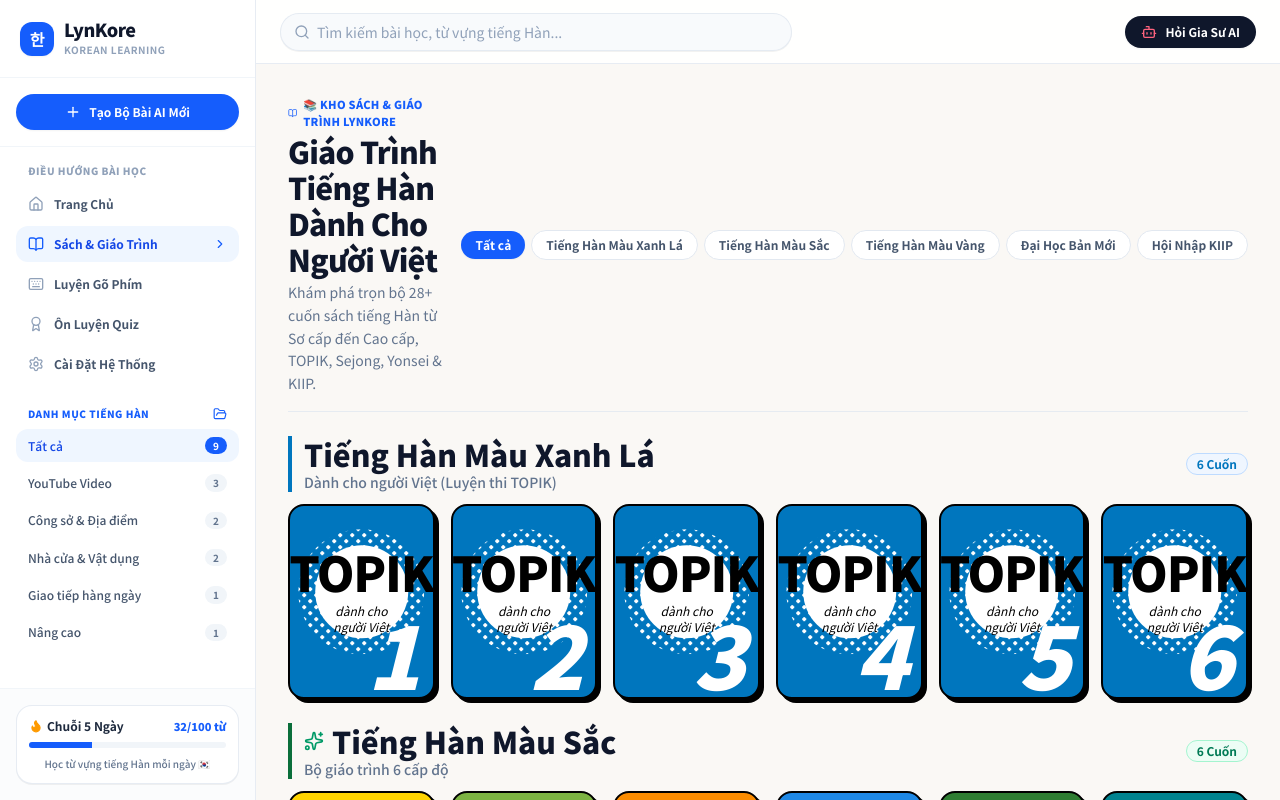
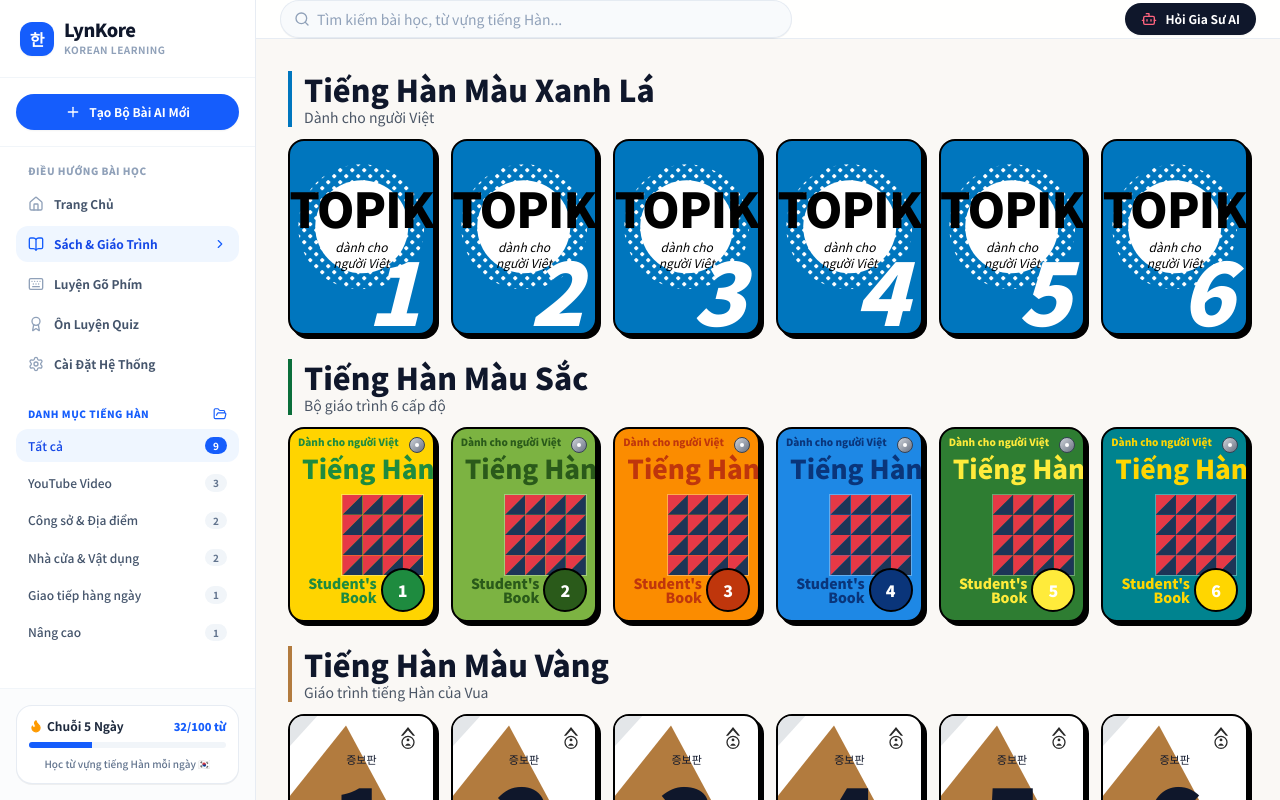
Before and after one commit to bbqqvv/korean-mcp, a Next.js app: page /books in a window 1280 px wide. Built offline with nearby package versions, Linux system fonts and the light colour scheme.

Commit message:
feat(books): remove top header/title block completely as requested

```diff
--- a/src/app/books/page.tsx
+++ b/src/app/books/page.tsx
@@ -7,24 +7,13 @@
 import CreateDeckModal from '@/components/create-deck-modal';
 import AITutorDrawer from '@/components/ai-tutor-drawer';
 import { useTheme } from '@/lib/theme-context';
-import { BookOpen, Sparkles, Bookmark, GraduationCap, FileText } from 'lucide-react';
 
 export default function BooksPage() {
   const { themeConfig } = useTheme();
   const [isMobileSidebarOpen, setIsMobileSidebarOpen] = useState(false);
   const [isCreateModalOpen, setIsCreateModalOpen] = useState(false);
   const [isAITutorOpen, setIsAITutorOpen] = useState(false);
-  const [selectedCategory, setSelectedCategory] = useState<string>('Tất cả');
   const [searchQuery, setSearchQuery] = useState<string>('');
-
-  const categories = [
-    'Tất cả',
-    'Tiếng Hàn Màu Xanh Lá',
-    'Tiếng Hàn Màu Sắc',
-    'Tiếng Hàn Màu Vàng',
-    'Đại Học Bản Mới',
-    'Hội Nhập KIIP'
-  ];
 
   // SVG component for Yonsei Banner
   const YonseiBannerSVG = () => (
@@ -71,56 +60,13 @@
           onOpenAITutor={() => setIsAITutorOpen(true)}
         />
 
-        <main className="flex-1 overflow-y-auto p-4 sm:p-6 lg:p-8 space-y-6 pb-28 md:pb-12 max-w-6xl w-full mx-auto [-ms-overflow-style:none] [scrollbar-width:none] [&::-webkit-scrollbar]:hidden">
-          {/* CLEAN ELEGANT PAGE HEADER (STATS REMOVED) */}
-          <div className="flex flex-col sm:flex-row sm:items-center justify-between gap-4 border-b border-slate-200/80 pb-4">
-            <div className="space-y-1">
-              <div className="flex items-center gap-2">
-                <span className={`text-[11px] ${themeConfig.primaryText} font-extrabold tracking-wide uppercase flex items-center gap-1.5`}>
-                  <BookOpen className="w-3.5 h-3.5" /> 📚 KHO SÁCH &amp; GIÁO TRÌNH LYNKORE
-                </span>
-              </div>
-              <h1 className="text-xl sm:text-2xl lg:text-3xl font-black text-slate-900 tracking-tight">
-                Giáo Trình Tiếng Hàn Dành Cho Người Việt
-              </h1>
-              <p className="text-xs sm:text-sm text-slate-500 max-w-2xl leading-relaxed">
-                Khám phá trọn bộ 28+ cuốn sách tiếng Hàn từ Sơ cấp đến Cao cấp, TOPIK, Sejong, Yonsei &amp; KIIP.
-              </p>
-            </div>
-
-            {/* CATEGORY FILTER PILLS */}
-            <div className="flex items-center gap-1.5 overflow-x-auto pb-1 sm:pb-0 shrink-0 [-ms-overflow-style:none] [scrollbar-width:none] [&::-webkit-scrollbar]:hidden">
-              {categories.map((cat) => (
-                <button
-                  key={cat}
-                  onClick={() => setSelectedCategory(cat)}
-                  className={`px-3.5 py-1.5 rounded-full text-xs font-bold transition-all shrink-0 ${
-                    selectedCategory === cat
-                      ? `${themeConfig.primaryBg} text-white shadow-xs`
-                      : 'bg-white border border-slate-200 text-slate-600 hover:text-slate-900 hover:bg-slate-50'
-                  }`}
-                >
-                  {cat}
-                </button>
-              ))}
-            </div>
-          </div>
-
+        <main className="relative flex flex-col gap-6 min-h-[calc(98vh-24px)] px-4 lg:px-8 py-8 max-w-[1215px] mx-auto w-full overflow-y-auto pb-32 md:pb-16">
           {/* SECTION 1: TIẾNG HÀN MÀU XANH LÁ */}
-          {(selectedCategory === 'Tất cả' || selectedCategory === 'Tiếng Hàn Màu Xanh Lá') && (
           <section className="flex flex-col gap-3">
-              <header className="border-l-4 border-[#0076BE] pl-3 flex items-center justify-between">
-                <div>
-                  <h2 className="font-heading text-xl sm:text-2xl lg:text-3xl text-slate-900 flex items-center gap-2">
-                    Tiếng Hàn Màu Xanh Lá
-                  </h2>
-                  <p className="text-xs sm:text-sm text-slate-500 font-medium">Dành cho người Việt (Luyện thi TOPIK)</p>
-                </div>
-                <span className="px-2.5 py-0.5 bg-blue-50 text-[#0076BE] border border-blue-200 rounded-full text-xs font-bold">
-                  6 Cuốn
-                </span>
+            <header className="border-l-4 border-[#0076BE] pl-3">
+              <h2 className="font-heading text-2xl lg:text-3xl">Tiếng Hàn Màu Xanh Lá</h2>
+              <p className="text-sm text-gray-600">Dành cho người Việt</p>
             </header>
-
             <div className="grid grid-cols-3 sm:grid-cols-4 lg:grid-cols-6 gap-3 sm:gap-4">
               {[
                 { href: '/course/so-cap-1', num: '1' },
@@ -163,23 +109,13 @@
               ))}
             </div>
           </section>
-          )}
 
           {/* SECTION 2: TIẾNG HÀN MÀU SẮC */}
-          {(selectedCategory === 'Tất cả' || selectedCategory === 'Tiếng Hàn Màu Sắc') && (
           <section className="flex flex-col gap-3">
-              <header className="border-l-4 border-[#0a6e3a] pl-3 flex items-center justify-between">
-                <div>
-                  <h2 className="font-heading text-xl sm:text-2xl lg:text-3xl text-slate-900 flex items-center gap-2">
-                    <Sparkles className="w-5 h-5 text-emerald-600 inline-block" /> Tiếng Hàn Màu Sắc
-                  </h2>
-                  <p className="text-xs sm:text-sm text-slate-500 font-medium">Bộ giáo trình 6 cấp độ</p>
-                </div>
-                <span className="px-2.5 py-0.5 bg-emerald-50 text-emerald-700 border border-emerald-200 rounded-full text-xs font-bold">
-                  6 Cuốn
-                </span>
+            <header className="border-l-4 border-[#0a6e3a] pl-3">
+              <h2 className="font-heading text-2xl lg:text-3xl">Tiếng Hàn Màu Sắc</h2>
+              <p className="text-sm text-gray-600">Bộ giáo trình 6 cấp độ</p>
             </header>
-
             <div className="grid grid-cols-3 sm:grid-cols-4 lg:grid-cols-6 gap-3 sm:gap-4">
               {[
                 { href: '/course/seoul-1', bg: 'rgb(255, 212, 0)', textColor: 'rgb(30, 139, 63)', badgeBg: 'rgb(30, 139, 63)', num: '1' },
@@ -249,23 +185,13 @@
               ))}
             </div>
           </section>
-          )}
 
           {/* SECTION 3: TIẾNG HÀN MÀU VÀNG */}
-          {(selectedCategory === 'Tất cả' || selectedCategory === 'Tiếng Hàn Màu Vàng') && (
           <section className="flex flex-col gap-3">
-              <header className="border-l-4 border-[#B27B3E] pl-3 flex items-center justify-between">
-                <div>
-                  <h2 className="font-heading text-xl sm:text-2xl lg:text-3xl text-slate-900 flex items-center gap-2">
-                    <Bookmark className="w-5 h-5 text-[#B27B3E] inline-block" /> Tiếng Hàn Màu Vàng
-                  </h2>
-                  <p className="text-xs sm:text-sm text-slate-500 font-medium">Giáo trình tiếng Hàn của Vua (Sejong)</p>
-                </div>
-                <span className="px-2.5 py-0.5 bg-amber-50 text-[#B27B3E] border border-amber-200 rounded-full text-xs font-bold">
-                  8 Cuốn
-                </span>
+            <header className="border-l-4 border-[#B27B3E] pl-3">
+              <h2 className="font-heading text-2xl lg:text-3xl">Tiếng Hàn Màu Vàng</h2>
+              <p className="text-sm text-gray-600">Giáo trình tiếng Hàn của Vua</p>
             </header>
-
             <div className="grid grid-cols-3 sm:grid-cols-4 lg:grid-cols-6 gap-3 sm:gap-4">
               {[1, 2, 3, 4, 5, 6, 7, 8].map((num) => (
                 <Link key={num} href={`/course/sejong-${num}`}>
@@ -307,23 +233,13 @@
               ))}
             </div>
           </section>
-          )}
 
           {/* SECTION 4: TIẾNG HÀN ĐẠI HỌC BẢN MỚI */}
-          {(selectedCategory === 'Tất cả' || selectedCategory === 'Đại Học Bản Mới') && (
           <section className="flex flex-col gap-3">
-              <header className="border-l-4 border-[#E11D2A] pl-3 flex items-center justify-between">
-                <div>
-                  <h2 className="font-heading text-xl sm:text-2xl lg:text-3xl text-slate-900 flex items-center gap-2">
-                    <GraduationCap className="w-5 h-5 text-[#E11D2A] inline-block" /> Tiếng Hàn Đại Học Bản Mới
-                  </h2>
-                  <p className="text-xs sm:text-sm text-slate-500 font-medium">Trọng tâm từ vựng &amp; ngữ pháp (Yonsei)</p>
-                </div>
-                <span className="px-2.5 py-0.5 bg-rose-50 text-[#E11D2A] border border-rose-200 rounded-full text-xs font-bold">
-                  6 Cuốn
-                </span>
+            <header className="border-l-4 border-[#E11D2A] pl-3">
+              <h2 className="font-heading text-2xl lg:text-3xl">Tiếng Hàn Đại Học Bản Mới</h2>
+              <p className="text-sm text-gray-600">Trọng tâm từ vựng &amp; ngữ pháp</p>
             </header>
-
             <div className="grid grid-cols-3 sm:grid-cols-4 lg:grid-cols-6 gap-3 sm:gap-4">
               {[
                 { num: 1, color: 'rgb(91, 127, 184)' },
@@ -336,12 +252,46 @@
                 <Link key={item.num} href={`/course/yonsei-${item.num}`}>
                   <div className="relative aspect-[3/4] rounded-base border-2 border-border shadow-shadow overflow-hidden transition-all bg-white cursor-pointer hover:translate-x-boxShadowX hover:translate-y-boxShadowY hover:shadow-none">
                     <div className="absolute inset-x-0 top-0 h-[24%]">
-                        <YonseiBannerSVG />
+                      <svg viewBox="0 0 400 110" preserveAspectRatio="xMidYMid slice" className="w-full h-full" aria-hidden="true">
+                        <rect x="0" y="0" width="400" height="110" fill="#ffffff" />
+                        <circle cx="200" cy="55" r="38" fill="#F4A261" opacity="0.35" />
+                        <g>
+                          <path d="M 14 26 Q 22 18 30 26 Z" fill="#F4C45A" />
+                          <circle cx="22" cy="32" r="7" fill="#F5D6A9" />
+                          <circle cx="19.5" cy="31" r="0.8" fill="#333" />
+                          <circle cx="24.5" cy="31" r="0.8" fill="#333" />
+                          <circle cx="18" cy="34" r="1" fill="#F2A0AA" />
+                          <circle cx="26" cy="34" r="1" fill="#F2A0AA" />
+                          <path d="M 14 39 L 30 39 L 36 60 L 8 60 Z" fill="#E11D2A" />
+                          <path d="M 14 39 L 30 39 L 28 43 L 16 43 Z" fill="#ffffff" />
+                        </g>
+                        <g>
+                          <circle cx="68" cy="28" r="6" fill="#F4C45A" />
+                          <circle cx="65" cy="33.196" r="6" fill="#F4C45A" />
+                          <circle cx="59" cy="33.196" r="6" fill="#F4C45A" />
+                          <circle cx="56" cy="28" r="6" fill="#F4C45A" />
+                          <circle cx="59" cy="22.803" r="6" fill="#F4C45A" />
+                          <circle cx="65" cy="22.803" r="6" fill="#F4C45A" />
+                          <circle cx="62" cy="28" r="4.5" fill="#E11D2A" />
+                          <circle cx="62" cy="28" r="2.1" fill="#ffffff" />
+                        </g>
+                      </svg>
                     </div>
                     <div className="absolute inset-x-0 bottom-[6%] h-[24%]">
-                        <div className="w-full h-full transform -scale-y-100">
-                          <YonseiBannerSVG />
-                        </div>
+                      <svg viewBox="0 0 400 110" preserveAspectRatio="xMidYMid slice" className="w-full h-full" aria-hidden="true" style={{ transform: 'scaleY(-1)' }}>
+                        <rect x="0" y="0" width="400" height="110" fill="#ffffff" />
+                        <circle cx="200" cy="55" r="38" fill="#F4A261" opacity="0.35" />
+                        <g>
+                          <path d="M 14 26 Q 22 18 30 26 Z" fill="#F4C45A" />
+                          <circle cx="22" cy="32" r="7" fill="#F5D6A9" />
+                          <circle cx="19.5" cy="31" r="0.8" fill="#333" />
+                          <circle cx="24.5" cy="31" r="0.8" fill="#333" />
+                          <circle cx="18" cy="34" r="1" fill="#F2A0AA" />
+                          <circle cx="26" cy="34" r="1" fill="#F2A0AA" />
+                          <path d="M 14 39 L 30 39 L 36 60 L 8 60 Z" fill="#E11D2A" />
+                          <path d="M 14 39 L 30 39 L 28 43 L 16 43 Z" fill="#ffffff" />
+                        </g>
+                      </svg>
                     </div>
                     <div className="absolute top-[40%] left-[6%] right-[6%] flex items-start">
                       <div className="flex-1 min-w-0 leading-[0.95] text-center">
@@ -363,23 +313,13 @@
               ))}
             </div>
           </section>
-          )}
 
           {/* SECTION 5: TIẾNG HÀN HỘI NHẬP (KIIP) */}
-          {(selectedCategory === 'Tất cả' || selectedCategory === 'Hội Nhập KIIP') && (
           <section className="flex flex-col gap-3">
-              <header className="border-l-4 border-emerald-600 pl-3 flex items-center justify-between">
-                <div>
-                  <h2 className="font-heading text-xl sm:text-2xl lg:text-3xl text-slate-900 flex items-center gap-2">
-                    <FileText className="w-5 h-5 text-emerald-600 inline-block" /> Tiếng Hàn Hội Nhập
-                  </h2>
-                  <p className="text-xs sm:text-sm text-slate-500 font-medium">Giáo trình tiếng Hàn hội nhập xã hội Hàn Quốc (KIIP)</p>
-                </div>
-                <span className="px-2.5 py-0.5 bg-emerald-50 text-emerald-700 border border-emerald-200 rounded-full text-xs font-bold">
-                  2 Cuốn
-                </span>
+            <header className="border-l-4 border-emerald-600 pl-3">
+              <h2 className="font-heading text-2xl lg:text-3xl">Tiếng Hàn Hội Nhập</h2>
+              <p className="text-sm text-gray-600">Giáo trình tiếng Hàn hội nhập xã hội Hàn Quốc (KIIP)</p>
             </header>
-
             <div className="grid grid-cols-3 sm:grid-cols-4 lg:grid-cols-6 gap-3 sm:gap-4">
               {/* KIIP 1 Card */}
               <Link href="/course/kiip-1">
@@ -575,7 +515,6 @@
               </Link>
             </div>
           </section>
-          )}
         </main>
       </div>
 
```
Lines whose indentation alone changed are shown as unchanged.
